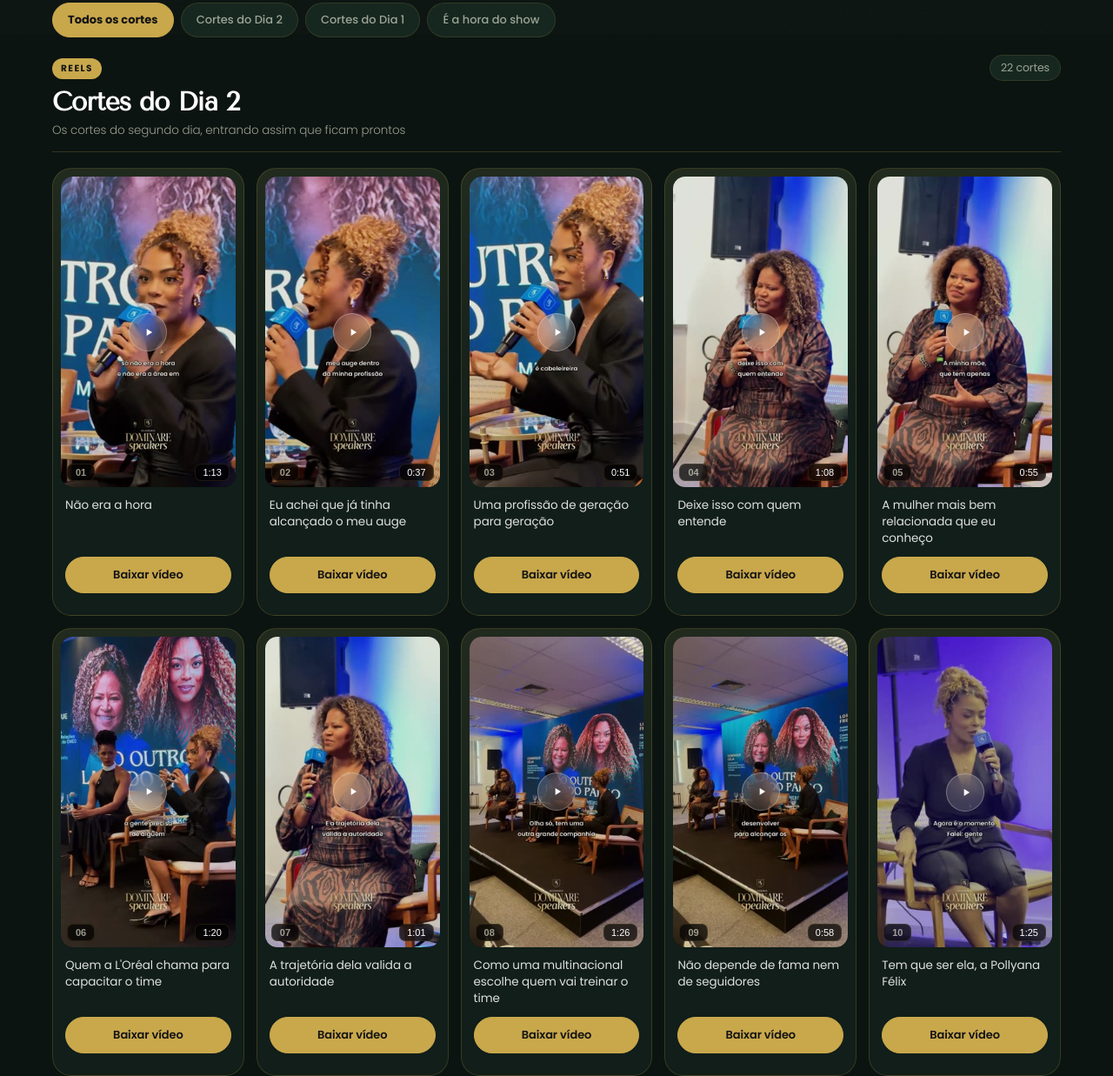
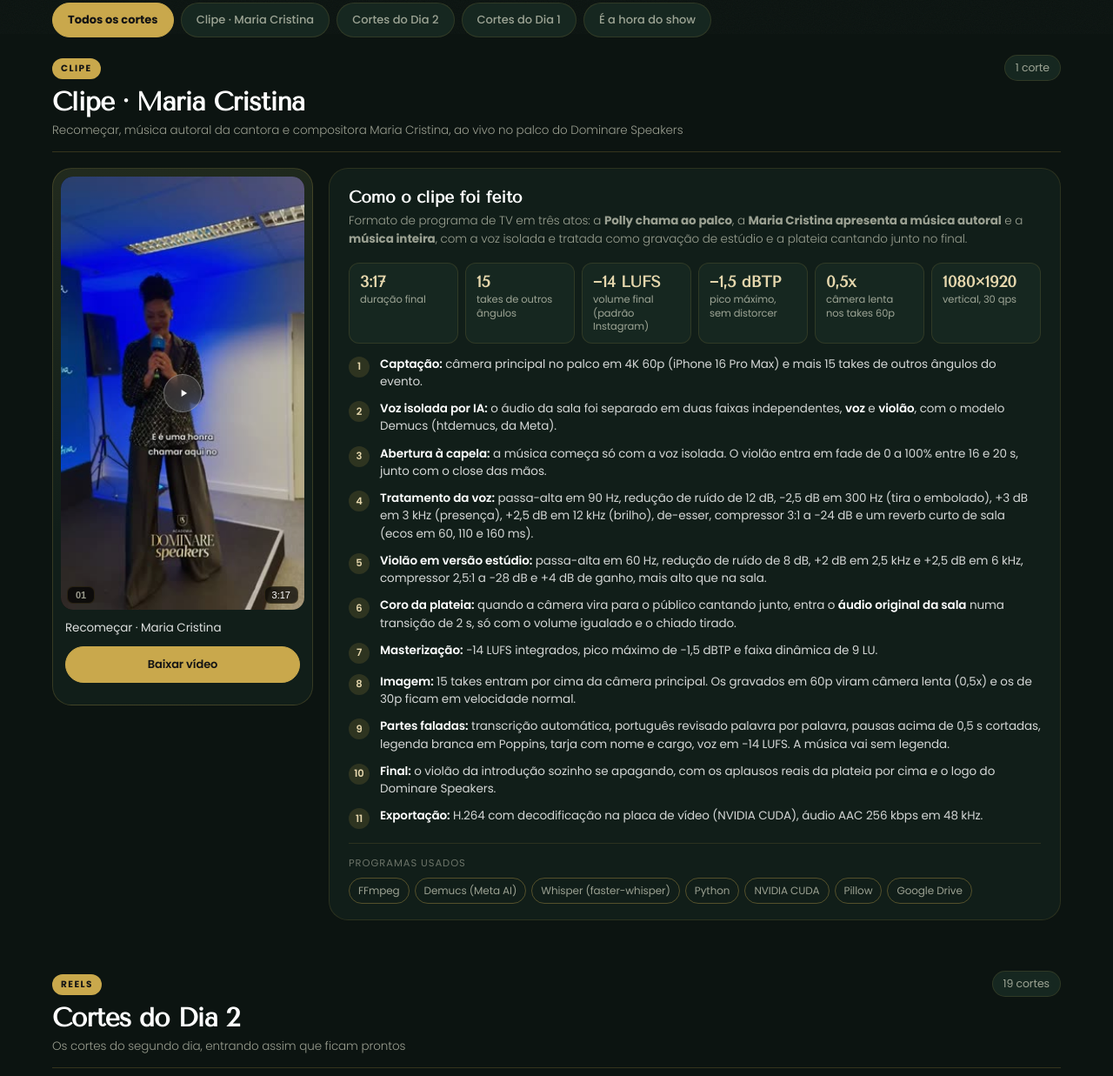
Before and after one commit to thsantosmercadolivre-lab/vitrine-de-cortes, a plain HTML site: page polly-dominare-speakers/index.html in a window 1280 px wide. Shown: the part 761-1998 px from the top of the page at 87% size. Drawn offline with nearby package versions, Linux system fonts and the light colour scheme.

Commit message:
Vitrine Polly: secao Clipe · Maria Cristina com o processo de edicao
Co-Authored-By: Claude Opus 5.5 <noreply@anthropic.com>

```diff
--- a/polly-dominare-speakers/dados.js
+++ b/polly-dominare-speakers/dados.js
@@ -10,6 +10,11 @@ window.GALERIA = {
   "download": true,
   "preco": null,
   "grupos": [
+    {
+      "nome": "Clipe · Maria Cristina",
+      "subtitulo": "Recomeçar, música autoral da cantora e compositora Maria Cristina, ao vivo no palco do Dominare Speakers",
+      "selo": "Clipe"
+    },
     {
       "nome": "Cortes do Dia 2",
       "subtitulo": "Os cortes do segundo dia, entrando assim que ficam prontos",
@@ -630,40 +635,68 @@ window.GALERIA = {
       "carimbo": "61546018-1793469378"
     },
     {
-      "id": "corte-54",
-      "titulo": "CLIPE1 - clipe parte 1 - Polly chama",
-      "arquivo_original": "CLIPE1 - clipe parte 1 - Polly chama.mp4",
-      "video": "videos/corte-54.mp4",
-      "poster": "posters/corte-54.jpg",
-      "duracao": 14.6,
-      "duracao_texto": "0:15",
-      "vertical": true,
-      "grupo": "Cortes do Dia 2",
-      "carimbo": "14303407-1793475756"
-    },
-    {
-      "id": "corte-55",
-      "titulo": "CLIPE2 - clipe parte 2 - Maria Cristina",
-      "arquivo_original": "CLIPE2 - clipe parte 2 - Maria Cristina.mp4",
-      "video": "videos/corte-55.mp4",
-      "poster": "posters/corte-55.jpg",
-      "duracao": 10.5,
-      "duracao_texto": "0:10",
-      "vertical": true,
-      "grupo": "Cortes do Dia 2",
-      "carimbo": "7784434-1793475780"
-    },
-    {
       "id": "corte-56",
-      "titulo": "Clipe - Recomeçar, Maria Cristina",
+      "titulo": "Recomeçar · Maria Cristina",
       "arquivo_original": "Clipe - Recomeçar, Maria Cristina.mp4",
       "video": "videos/corte-56.mp4",
       "poster": "posters/corte-56.jpg",
       "duracao": 197.3,
       "duracao_texto": "3:17",
       "vertical": true,
-      "grupo": "Cortes do Dia 2",
-      "carimbo": "180076056-1793476298"
+      "grupo": "Clipe · Maria Cristina",
+      "carimbo": "180076056-1793476298",
+      "processo": {
+        "titulo": "Como o clipe foi feito",
+        "resumo": "Formato de programa de TV em três atos: a **Polly chama ao palco**, a **Maria Cristina apresenta a música autoral** e a **música inteira**, com a voz isolada e tratada como gravação de estúdio e a plateia cantando junto no final.",
+        "numeros": [
+          [
+            "3:17",
+            "duração final"
+          ],
+          [
+            "15",
+            "takes de outros ângulos"
+          ],
+          [
+            "−14 LUFS",
+            "volume final (padrão Instagram)"
+          ],
+          [
+            "−1,5 dBTP",
+            "pico máximo, sem distorcer"
+          ],
+          [
+            "0,5x",
+            "câmera lenta nos takes 60p"
+          ],
+          [
+            "1080×1920",
+            "vertical, 30 qps"
+          ]
+        ],
+        "etapas": [
+          "**Captação:** câmera principal no palco em 4K 60p (iPhone 16 Pro Max) e mais 15 takes de outros ângulos do evento.",
+          "**Voz isolada por IA:** o áudio da sala foi separado em duas faixas independentes, **voz** e **violão**, com o modelo Demucs (htdemucs, da Meta).",
+          "**Abertura à capela:** a música começa só com a voz isolada. O violão entra em fade de 0 a 100% entre 16 e 20 s, junto com o close das mãos.",
+          "**Tratamento da voz:** passa-alta em 90 Hz, redução de ruído de 12 dB, −2,5 dB em 300 Hz (tira o embolado), +3 dB em 3 kHz (presença), +2,5 dB em 12 kHz (brilho), de-esser, compressor 3:1 a −24 dB e um reverb curto de sala (ecos em 60, 110 e 160 ms).",
+          "**Violão em versão estúdio:** passa-alta em 60 Hz, redução de ruído de 8 dB, +2 dB em 2,5 kHz e +2,5 dB em 6 kHz, compressor 2,5:1 a −28 dB e +4 dB de ganho, mais alto que na sala.",
+          "**Coro da plateia:** quando a câmera vira para o público cantando junto, entra o **áudio original da sala** numa transição de 2 s, só com o volume igualado e o chiado tirado.",
+          "**Masterização:** −14 LUFS integrados, pico máximo de −1,5 dBTP e faixa dinâmica de 9 LU.",
+          "**Imagem:** 15 takes entram por cima da câmera principal. Os gravados em 60p viram câmera lenta (0,5x) e os de 30p ficam em velocidade normal.",
+          "**Partes faladas:** transcrição automática, português revisado palavra por palavra, pausas acima de 0,5 s cortadas, legenda branca em Poppins, tarja com nome e cargo, voz em −14 LUFS. A música vai sem legenda.",
+          "**Final:** o violão da introdução sozinho se apagando, com os aplausos reais da plateia por cima e o logo do Dominare Speakers.",
+          "**Exportação:** H.264 com decodificação na placa de vídeo (NVIDIA CUDA), áudio AAC 256 kbps em 48 kHz."
+        ],
+        "ferramentas": [
+          "FFmpeg",
+          "Demucs (Meta AI)",
+          "Whisper (faster-whisper)",
+          "Python",
+          "NVIDIA CUDA",
+          "Pillow",
+          "Google Drive"
+        ]
+      }
     }
   ],
   "logo": "marca/logo.png",
--- a/polly-dominare-speakers/index.html
+++ b/polly-dominare-speakers/index.html
@@ -9,7 +9,7 @@
 <link rel="preconnect" href="https://fonts.googleapis.com">
 <link rel="preconnect" href="https://fonts.gstatic.com" crossorigin>
 <link href="https://fonts.googleapis.com/css2?family=Bricolage+Grotesque:opsz,wght@12..96,200..800&family=Geist:wght@300;400;500;600;700&display=swap" rel="stylesheet">
-<script src="dados.js?v=02275848"></script>
+<script src="dados.js?v=6764df30"></script>
 <style>
   :root{
     /* modelado na opus.pro: preto absoluto, superficies que respiram,
@@ -238,6 +238,26 @@
     background:var(--ac); border-color:var(--ac); color:#141414; font-weight:600}
   .btn-down:hover{filter:brightness(1.08); background:var(--ac)}
   .btn-down[hidden]{display:none}
+
+  /* corte em destaque: o card e, do lado, o processo de edicao (o que foi feito, numeros e programas) */
+  .destaque{display:grid; grid-template-columns:minmax(220px,300px) 1fr; gap:18px; align-items:start; margin-bottom:14px}
+  .processo{background:var(--sup); border:1px solid var(--linha); border-radius:var(--r-card); padding:22px 22px 18px}
+  .processo h3{font-family:var(--display); font-size:19px; font-weight:600; letter-spacing:-.01em}
+  .processo .resumo-p{color:var(--txt2); font-size:13.5px; line-height:1.55; margin-top:6px; font-weight:300}
+  .processo .numeros{display:grid; grid-template-columns:repeat(auto-fill,minmax(112px,1fr)); gap:8px; margin:16px 0 4px}
+  .processo .numeros div{background:var(--sup2); border:1px solid var(--linha); border-radius:12px; padding:10px 12px}
+  .processo .numeros b{display:block; font-family:var(--display); font-size:18px; color:var(--ac-luz); font-weight:600}
+  .processo .numeros span{font-size:11.5px; color:var(--txt2); line-height:1.35; display:block; margin-top:2px}
+  .processo ol{list-style:none; counter-reset:p; margin-top:14px; display:flex; flex-direction:column; gap:11px}
+  .processo li{counter-increment:p; display:grid; grid-template-columns:26px 1fr; gap:10px; font-size:13.5px; line-height:1.5; color:rgba(255,255,255,.82)}
+  .processo li::before{content:counter(p); width:24px; height:24px; border-radius:50%; background:var(--ac-fog);
+    color:var(--ac-luz); font-size:11.5px; font-weight:600; display:grid; place-items:center; margin-top:1px}
+  .processo li b{color:#fff; font-weight:600}
+  .processo .ferramentas{margin-top:16px; padding-top:14px; border-top:1px solid var(--linha); display:flex; flex-wrap:wrap; gap:6px}
+  .processo .ferramentas em{font-style:normal; font-size:11.5px; color:var(--txt3); width:100%; margin-bottom:2px;
+    text-transform:uppercase; letter-spacing:.08em}
+  .processo .ferramentas span{font-size:12px; padding:5px 10px; border-radius:99px; border:1px solid var(--linha2); color:var(--txt2)}
+  @media (max-width:760px){ .destaque{grid-template-columns:1fr} .destaque .card{max-width:340px; width:100%; margin:0 auto} }
 
   /* ----------------------------------------------------------------- barra */
   .barra{
@@ -562,6 +582,20 @@
       '</article>';
   }
 
+  // painel "como foi feito" ao lado do corte em destaque; **negrito** vira <b>
+  function processo(p){
+    function md(t){ return esc(t).replace(/\*\*(.+?)\*\*/g, "<b>$1</b>"); }
+    return '<div class="processo">' +
+      '<h3>' + esc(p.titulo || "Como foi feito") + '</h3>' +
+      (p.resumo ? '<p class="resumo-p">' + md(p.resumo) + '</p>' : '') +
+      (p.numeros ? '<div class="numeros">' + p.numeros.map(function(n){
+        return '<div><b>' + esc(n[0]) + '</b><span>' + esc(n[1]) + '</span></div>'; }).join("") + '</div>' : '') +
+      (p.etapas ? '<ol>' + p.etapas.map(function(e){ return '<li><div>' + md(e) + '</div></li>'; }).join("") + '</ol>' : '') +
+      (p.ferramentas ? '<div class="ferramentas"><em>Programas usados</em>' + p.ferramentas.map(function(f){
+        return '<span>' + esc(f) + '</span>'; }).join("") + '</div>' : '') +
+    '</div>';
+  }
+
   function desenhar(){
     var lista = filtro === "sel" ? G.cortes.filter(function(c){ return sel.has(c.id); }) : G.cortes;
     var grupos = GRUPOS;
@@ -587,7 +621,11 @@
           '<h2>' + esc(g.nome) + '</h2>' +
           (g.subtitulo ? '<p>' + esc(g.subtitulo) + '</p>' : '') + '</div>' +
           '<span class="qtd">' + itens.length + (itens.length === 1 ? " corte" : " cortes") + '</span></div>' +
-        '<div class="grade">' + itens.map(function(c, k){ return card(c, ordem++, k+1); }).join("") + '</div>' +
+        itens.filter(function(c){ return c.processo; }).map(function(c){
+          return '<div class="destaque">' + card(c, ordem++, itens.indexOf(c)+1) + processo(c.processo) + '</div>';
+        }).join("") +
+        '<div class="grade">' + itens.filter(function(c){ return !c.processo; })
+          .map(function(c){ return card(c, ordem++, itens.indexOf(c)+1); }).join("") + '</div>' +
       '</section>';
     }).join("");
   }
```
Also changed, not shown: polly-dominare-speakers/galeria.json (+60 -27 lines).
